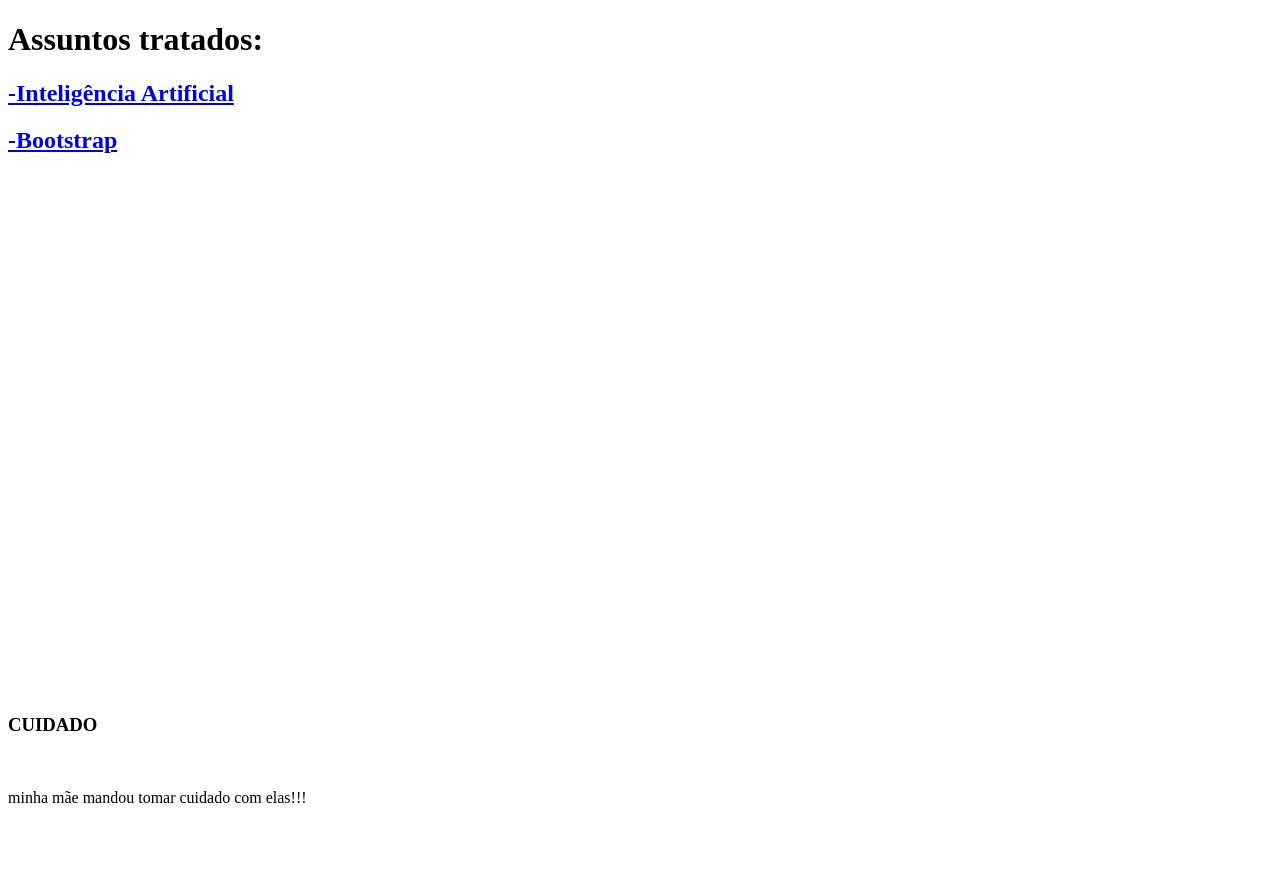
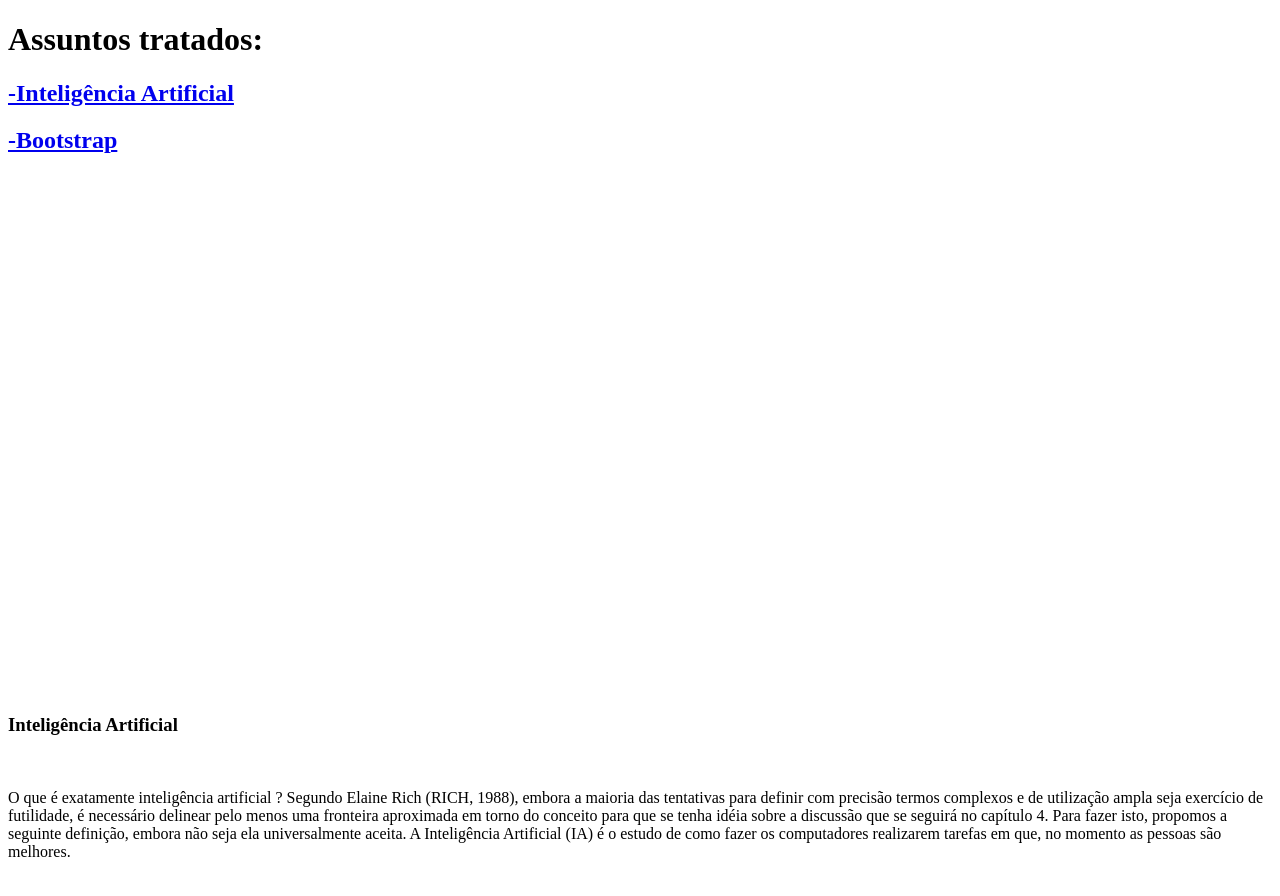
Before and after one commit to fernandotijolo3/fernandotijolo3.github.io, a plain HTML site: page index.html in a window 1280 px wide. Shown: the top 896 px of the page. Drawn offline with Linux system fonts and the light colour scheme.

Commit message:
Update index.html

```diff
--- a/index.html
+++ b/index.html
@@ -14,8 +14,8 @@
 	<br><br><br><br><br><br><br>
 	<br><br><br><br><br><br><br>
 	<br><br><br><br><br><br><br><br>
-		<h3 id="inteligencia_artificial">CUIDADO</h3> <br>
-		 <p>minha mãe mandou tomar cuidado com elas!!!</p>
+		<h3 id="inteligencia_artificial"><strong>Inteligência Artificial</strong></h3> <br>
+		 <p>O que é exatamente inteligência artificial ? Segundo Elaine Rich (RICH, 1988), embora a maioria das tentativas para definir com precisão termos complexos e de utilização ampla seja exercício de futilidade, é necessário delinear pelo menos uma fronteira aproximada em torno do conceito para que se tenha idéia sobre a discussão que se seguirá no capítulo 4. Para fazer isto, propomos a seguinte definição, embora não seja ela universalmente aceita. A Inteligência Artificial (IA) é o estudo de como fazer os computadores realizarem tarefas em que, no momento as pessoas são melhores.</p>
 		 <br><br><br><br><br><br><br>
 	<br><br><br><br><br><br><br>
 	<br><br><br><br><br><br><br>
```
